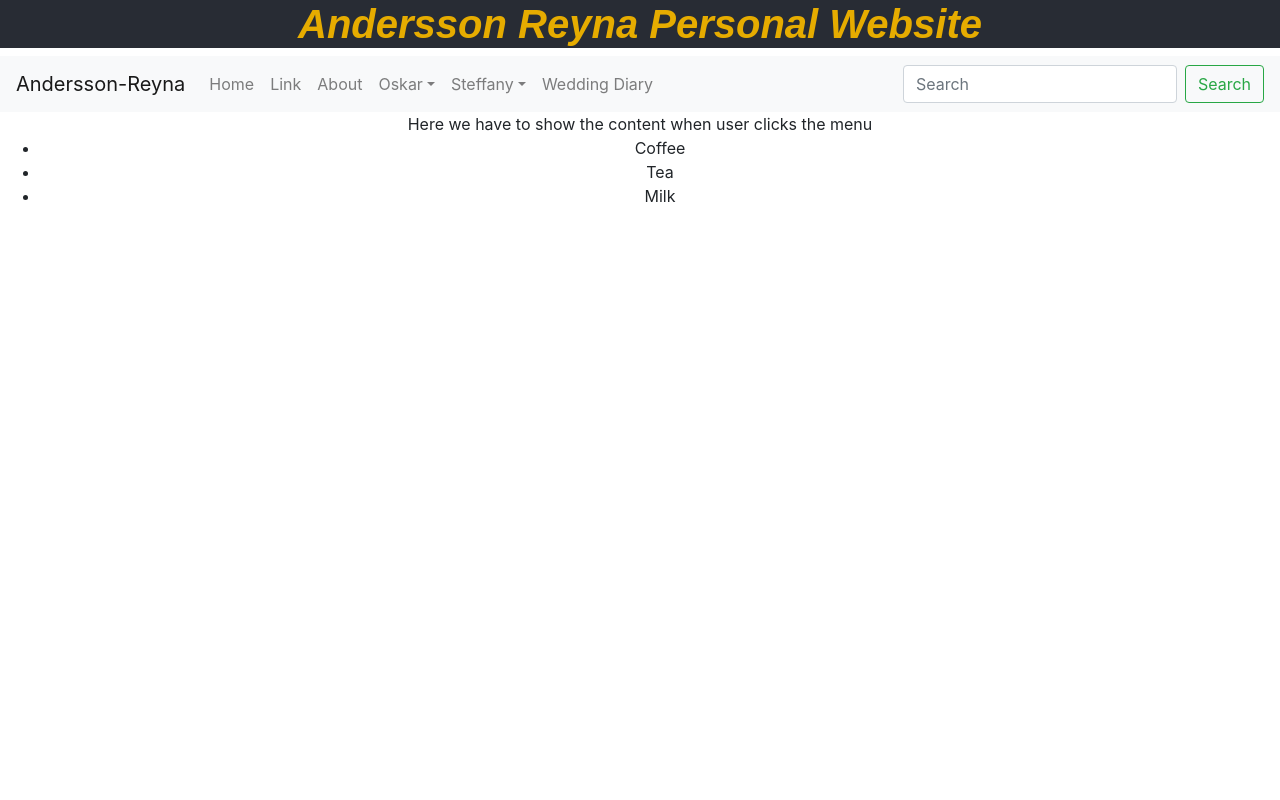
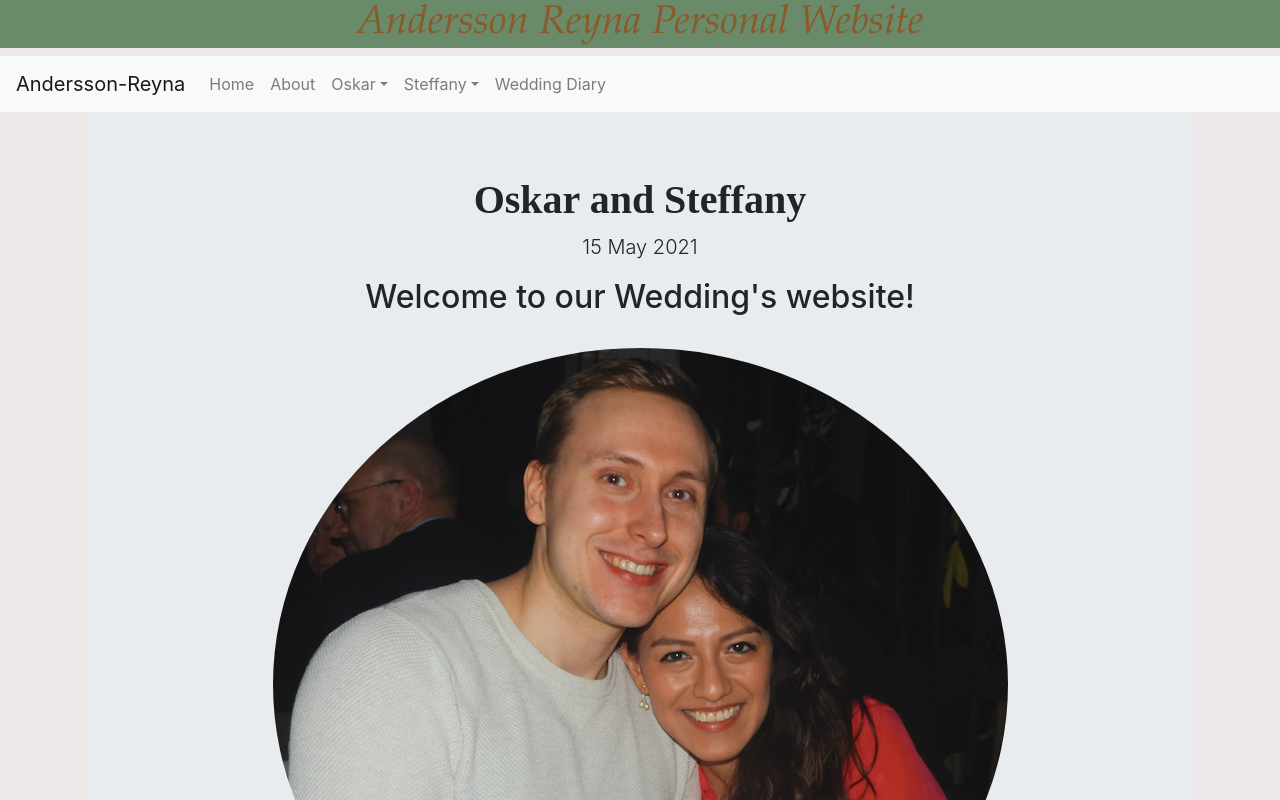
Before and after one commit to oanders/AnderssonReyna, a React (Create React App) app in the folder anderssonreyna/: page / in a window 1280 px wide. Shown: the top 800 px of the page. Built offline with nearby package versions, Linux system fonts and the light colour scheme.

Commit message:
Picture added to Wedding site

```diff
--- a/anderssonreyna/src/App.css
+++ b/anderssonreyna/src/App.css
@@ -1,5 +1,6 @@
 .App {
   text-align: center;
+  background-color: #eee9e9;
 }
 
 .App-logo {
@@ -13,31 +14,22 @@
   }
 }
 
-.App-header {
-  background-color: #282c34;
-  min-height: 100vh;
-  display: flex;
-  flex-direction: column;
-  align-items: center;
-  justify-content: center;
-  font-size: calc(10px + 2vmin);
-  color: white;
+.App-link {
+  color: #e6e6fa;
 }
 
-.App-link {
-  color: #61dafb;
+.Main-header {
+  font-family: Garamond;
+  background-color: #698b69;
+  text-align: center;
+  color: #8b5a2b;
 }
-
-.Main-header{
-  font-family:Arial;
-  background-color: #282c34;
-  text-align:center;
-  color:#e6ac00;
+.Home {
+  text-align: left;
 }
-.My-body{
-  text-align:left;
+.WeddingDiary-Title {
+  font-family: Snell Roundhand, cursive;
 }
-
 
 @keyframes App-logo-spin {
   from {
--- a/anderssonreyna/src/App.js
+++ b/anderssonreyna/src/App.js
@@ -1,18 +1,17 @@
-import React from 'react';
-import './App.css';
-import MyNav from './MyNav';
-
+import React from "react";
+import "./App.css";
+import MyNav from "./MyNav";
+import "bootstrap/dist/css/bootstrap.min.css";
 
 function App() {
   return (
     <div className="App">
       <div>
-      <h1 className = "Main-header">
-          <strong><i>Andersson Reyna Personal Website</i></strong>
-      </h1>
-
+        <h1 className="Main-header">
+          <i>Andersson Reyna Personal Website</i>
+        </h1>
       </div>
-      <MyNav/>
+      <MyNav />
     </div>
   );
 }
--- a/anderssonreyna/src/Home.js
+++ b/anderssonreyna/src/Home.js
@@ -1,17 +1,14 @@
-import React from 'react';
-import 'bootstrap/dist/css/bootstrap.min.css';
-
+import React from "react";
+import "bootstrap/dist/css/bootstrap.min.css";
 
 function Home() {
   return (
     <div className="Home">
-          Here we have to show the content when user clicks the menu
-        <ul>
-          <li>Coffee</li>
-          <li>Tea</li>
-          <li>Milk</li>
-        </ul>
-      </div>
+      Welcome to our personal website!
+      <br></br>
+      For now, only our Wedding Website is available. The other sites are under
+      construction. We will let you know when the whole site is ready!
+    </div>
   );
 }
 
--- a/anderssonreyna/src/MyNav.js
+++ b/anderssonreyna/src/MyNav.js
@@ -1,19 +1,19 @@
-import React from 'react';
-import './App.css';
-import 'bootstrap/dist/css/bootstrap.min.css';
-import About from './About'
-import Steffy from './Steffy'
-import Home from './Home'
-import Oskar from './Oskar'
-import 'bootstrap/dist/css/bootstrap.min.css';
-import Button from 'react-bootstrap/Button';
-import Nav from 'react-bootstrap/Nav';
-import Navbar from 'react-bootstrap/Navbar';
-import Form from 'react-bootstrap/Form';
-import FormControl from 'react-bootstrap/FormControl';
-import NavDropdown from 'react-bootstrap/NavDropdown';
-import {BrowserRouter as Router, Switch, Route} from 'react-router-dom'
-
+import React from "react";
+import "./App.css";
+import "bootstrap/dist/css/bootstrap.min.css";
+import About from "./About";
+import Steffy from "./Steffy";
+import Home from "./Home";
+import Oskar from "./Oskar";
+import "bootstrap/dist/css/bootstrap.min.css";
+import Button from "react-bootstrap/Button";
+import Nav from "react-bootstrap/Nav";
+import Navbar from "react-bootstrap/Navbar";
+import Form from "react-bootstrap/Form";
+import FormControl from "react-bootstrap/FormControl";
+import NavDropdown from "react-bootstrap/NavDropdown";
+import { BrowserRouter as Router, Switch, Route } from "react-router-dom";
+import WeddingDiary from "./WeddingDiary";
 
 function MyNav() {
   return (
@@ -23,39 +23,45 @@ function MyNav() {
         <Navbar.Toggle aria-controls="basic-navbar-nav" />
         <Navbar.Collapse id="basic-navbar-nav">
           <Nav className="mr-auto">
-            <Nav.Link href="/">Home</Nav.Link>
-            <Nav.Link href="link">Link</Nav.Link>
+            <Nav.Link href="/home">Home</Nav.Link>
             <Nav.Link href="/about">About</Nav.Link>
             <NavDropdown title="Oskar" id="basic-nav-dropdown">
               <NavDropdown.Item href="/oskar">About Me</NavDropdown.Item>
-              <NavDropdown.Item href="oskar/action/3.2">Another action</NavDropdown.Item>
-              <NavDropdown.Item href="oskar/action/3.3">Something</NavDropdown.Item>
+              <NavDropdown.Item href="oskar/action/3.2">
+                Another action
+              </NavDropdown.Item>
+              <NavDropdown.Item href="oskar/action/3.3">
+                Something
+              </NavDropdown.Item>
               <NavDropdown.Divider />
-              <NavDropdown.Item href="oskar/action/3.4">Separated link</NavDropdown.Item>
+              <NavDropdown.Item href="oskar/action/3.4">
+                Separated link
+              </NavDropdown.Item>
             </NavDropdown>
             <NavDropdown title="Steffany" id="basic-nav-dropdown">
               <NavDropdown.Item href="/steffy">About Me</NavDropdown.Item>
-              <NavDropdown.Item href="action/3.2">Another action</NavDropdown.Item>
+              <NavDropdown.Item href="action/3.2">
+                Another action
+              </NavDropdown.Item>
               <NavDropdown.Item href="action/3.3">Something</NavDropdown.Item>
               <NavDropdown.Divider />
-              <NavDropdown.Item href="steffany/action3.4">Separated link</NavDropdown.Item>
+              <NavDropdown.Item href="steffany/action3.4">
+                Separated link
+              </NavDropdown.Item>
             </NavDropdown>
-            <Nav.Link href="weddingdiary">Wedding Diary</Nav.Link>
+            <Nav.Link href="/weddingdiary">Wedding Diary</Nav.Link>
           </Nav>
-
-          <Form inline>
-            <FormControl type="text" placeholder="Search" className="mr-sm-2" />
-            <Button variant="outline-success">Search</Button>
-          </Form>
         </Navbar.Collapse>
       </Navbar>
       <Switch>
         <Route path="/about" component={About}></Route>
         <Route path="/steffy" component={Steffy}></Route>
         <Route path="/oskar" component={Oskar}></Route>
-        <Route path="/" component={Home}></Route>
+        <Route path="/weddingdiary" component={WeddingDiary}></Route>
+        <Route path="/home" component={Home}></Route>
+        <Route path="/" component={WeddingDiary}></Route>
       </Switch>
-      </Router>
+    </Router>
   );
 }
 
--- a/anderssonreyna/src/Steffy.js
+++ b/anderssonreyna/src/Steffy.js
@@ -1,12 +1,12 @@
-import React from 'react';
-import './App.css';
-import 'bootstrap/dist/css/bootstrap.min.css';
-
+import React from "react";
+import "./App.css";
+import "bootstrap/dist/css/bootstrap.min.css";
 
 function Steffy() {
   return (
     <div className="Steffy">
-          Steffy är väldigt vacker!
+      Welcome to Steffany's website! This site is under construction. We will
+      let you know when it is ready. For now just see our Home page.
     </div>
   );
 }
--- /dev/null
+++ b/anderssonreyna/src/WeddingDiary.js
@@ -0,0 +1,68 @@
+import React from "react";
+import "./App.css";
+import "bootstrap/dist/css/bootstrap.min.css";
+import oskar_steffy from "./images/oskar_steffy.png";
+import Image from "react-bootstrap/Image";
+
+function WeddingDiary() {
+  return (
+    <div className="Wedding-Home">
+      <div class="container">
+        <div class="jumbotron text-center">
+          <h1 className="WeddingDiary-Title">
+            <strong>Oskar and Steffany</strong>
+          </h1>
+          <p class="lead">15 May 2021</p>
+          <h2>Welcome to our Wedding's website!</h2>
+          <br></br>
+          <Image src={oskar_steffy} roundedCircle />
+          <p>
+            Here you will find information about our Wedding and also weekly
+            updates. We hope you enjoy this journey as much as we do!
+          </p>
+          Lorem ipsum dolor sit amet, consectetur adipiscing elit. Donec vitae
+          ante a nibh aliquet condimentum at ac leo. Pellentesque tincidunt
+          pellentesque ultricies. Pellentesque sollicitudin, ex eget gravida
+          elementum, lectus nibh accumsan turpis, quis fermentum nulla enim vel
+          eros. Praesent finibus est neque, sit amet dignissim orci fringilla
+          id. In in lacus consectetur, posuere ligula quis, volutpat neque.
+          Mauris luctus hendrerit leo ac molestie. Donec venenatis risus ac diam
+          aliquet imperdiet. Etiam in luctus magna. Nullam rutrum hendrerit
+          tempor. Suspendisse mi quam, tristique quis vestibulum placerat,
+          auctor in tellus. Sed semper, sem ac volutpat placerat, nisi nulla
+          scelerisque ex, ut dictum metus ligula id metus. Vestibulum egestas
+          sapien a massa vestibulum elementum. Donec a efficitur ipsum, eget
+          feugiat lorem. Donec sit amet tristique nulla. Nam dapibus, lorem quis
+          sodales mattis, elit elit accumsan diam, at sagittis nisi felis eget
+          ante. Aenean aliquam non orci quis pharetra. Sed semper elit id tortor
+          luctus, eget accumsan mi tempus. Cras accumsan lectus interdum lacus
+          laoreet pharetra. Pellentesque erat ex, facilisis nec magna vel, porta
+          tempor nulla. In diam libero, maximus at venenatis eget, iaculis eget
+          ligula. Suspendisse potenti. Vestibulum ut ligula est. Aliquam nibh
+          tortor, tristique quis condimentum et, bibendum at velit. Vestibulum
+          et tempor mi, id porttitor risus. Quisque aliquet consequat bibendum.
+          Donec sollicitudin nunc vel diam auctor, ac hendrerit arcu maximus.
+          Fusce dolor massa, feugiat eget ullamcorper non, tincidunt et risus.
+          Maecenas egestas non lacus nec sollicitudin. Vivamus tempor, sem eu
+          mollis tincidunt, nibh justo porta velit, a condimentum nisl nisl quis
+          enim. Vivamus et tempor justo. In hac habitasse platea dictumst.
+          Curabitur in fermentum urna. Sed a tincidunt metus. Morbi diam arcu,
+          feugiat ac leo malesuada, interdum sodales orci. Vestibulum ante ipsum
+          primis in faucibus orci luctus et ultrices posuere cubilia curae;
+          Suspendisse posuere lorem a fringilla aliquam. Proin pulvinar, sapien
+          eget blandit auctor, tortor nisl feugiat sem, blandit facilisis risus
+          quam eu ipsum. Nulla lacinia lacinia diam vitae sagittis. Sed ut
+          tortor auctor, ornare sapien ac, suscipit elit. In vehicula egestas
+          magna at volutpat. Nam rutrum pulvinar sem non pharetra. Donec aliquam
+          augue risus, quis faucibus enim consectetur non. Fusce non sagittis
+          enim. Phasellus sagittis, ante at tincidunt vehicula, ipsum odio
+          pretium neque, feugiat sollicitudin orci nisl ac lorem. Maecenas
+          tempus felis elit, non convallis mauris sodales quis. Vivamus faucibus
+          ante varius, luctus erat quis, varius sapien.
+        </div>
+      </div>
+    </div>
+  );
+}
+
+export default WeddingDiary;
--- a/anderssonreyna/src/index.js
+++ b/anderssonreyna/src/index.js
@@ -1,3 +1,4 @@
+import 'bootstrap/dist/css/bootstrap.css';
 import React from 'react';
 import ReactDOM from 'react-dom';
 import './index.css';
```
Also changed, not shown: 2 other files (tests, documents, lock files or other folders).
